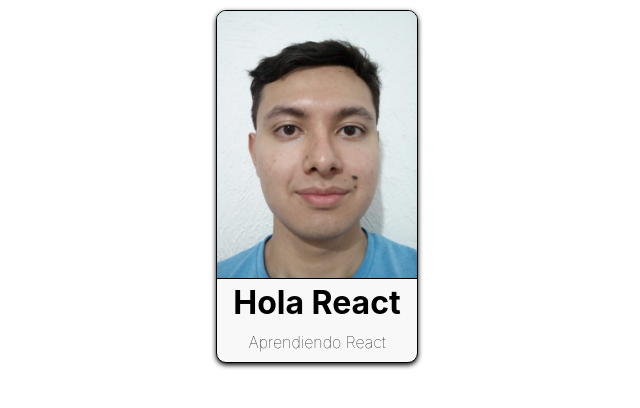
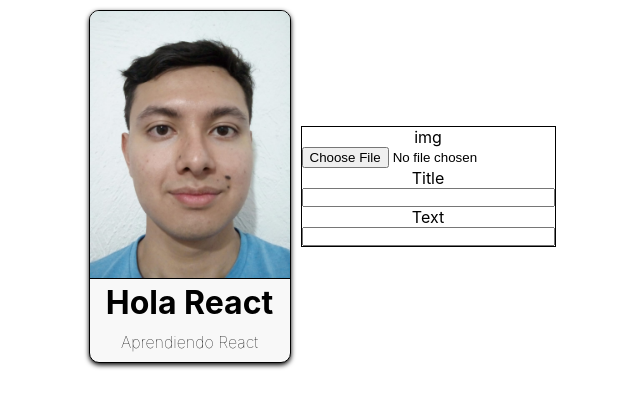
Before and after one commit to Wichosu/card-generator, a React (Create React App) app: page / in a window 1280 px wide. Shown: the top 408 px of the page, without its empty margins (323-963 px from the left). Built offline with nearby package versions, Linux system fonts and the light colour scheme.

Commit message:
adding styles to form component

```diff
--- a/src/App.js
+++ b/src/App.js
@@ -1,14 +1,17 @@
 import logo from './logo.svg';
 import './App.css';
 import Card from './components/Card';
+import FormCard from './components/FormCard';
 
 function App() {
   return (
-    <div className="App">
+    <div className='App'>
       <Card
         img={'pic'}
         title={'Hola React'}
         description={'Aprendiendo React'}/>
+
+      <FormCard />
     </div>
   );
 }
--- /dev/null
+++ b/src/components/FormCard.jsx
@@ -0,0 +1,17 @@
+import React from 'react'
+import '../styles/FormCard.css'
+
+function FormCard(){
+    return(
+        <form className='Form-container'>
+            <label> img</label>
+            <input type='file' name="" id="" />
+            <label>Title</label>
+            <input type='text' />
+            <label>Text</label>
+            <input type='text' />
+        </form>
+    );
+}
+
+export default FormCard;
--- a/src/styles/Card.css
+++ b/src/styles/Card.css
@@ -1,14 +1,3 @@
-*{
-  margin: 0;
-  padding: 0;
-  box-sizing: border-box;
-}
-
-html, body{
-  margin: 0;
-  padding: 0;
-}
-
 .card-container{
   margin: 10px;
   width: fit-content;
--- /dev/null
+++ b/src/styles/FormCard.css
@@ -0,0 +1,10 @@
+.Form-container{
+    width: fit-content;
+    border: 1px solid black;
+    display: grid;
+    text-align: center;
+}
+
+input{
+
+}
```
Also changed, not shown: src/components/Card.jsx (renamed from src/components/Card.js).
